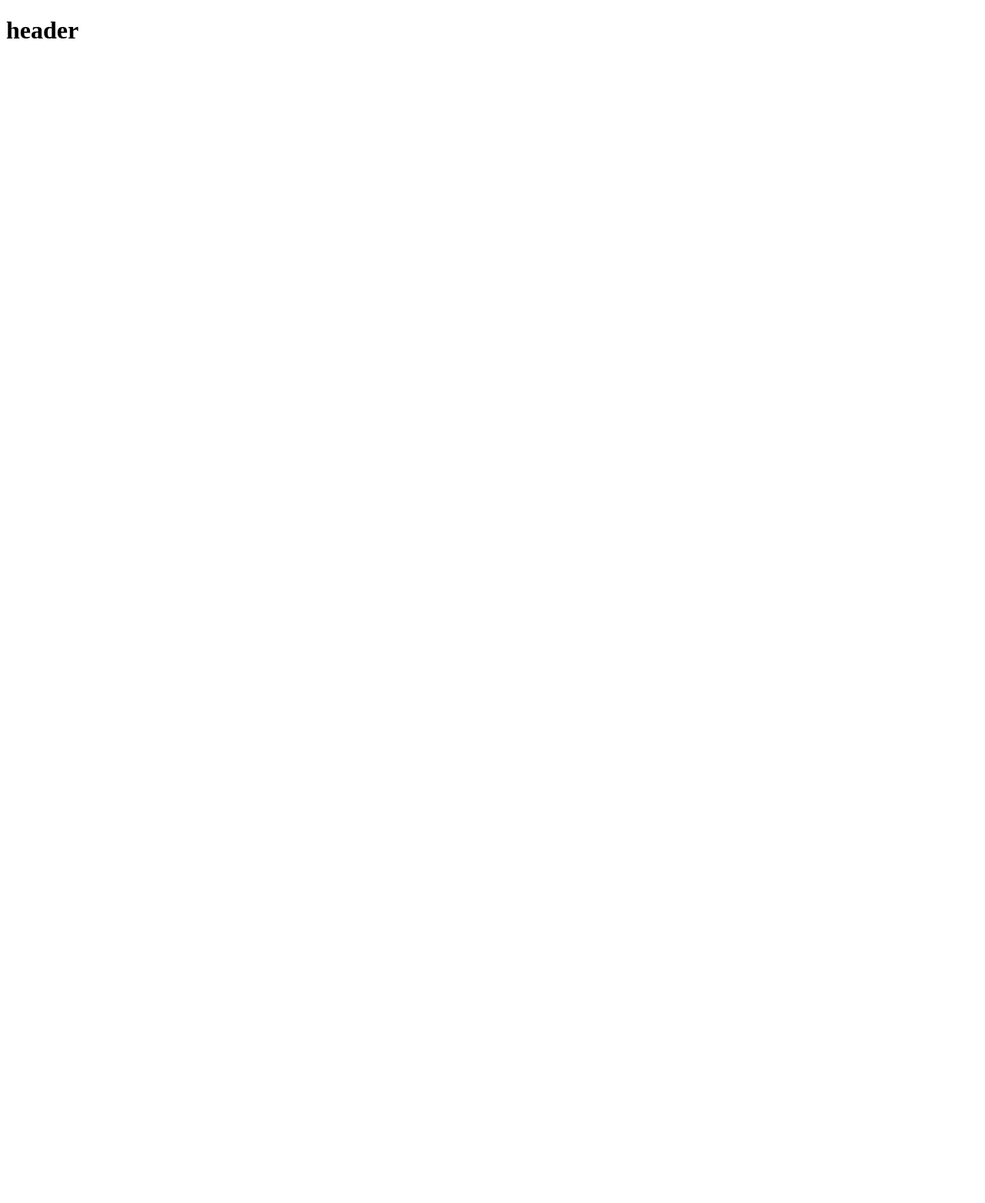
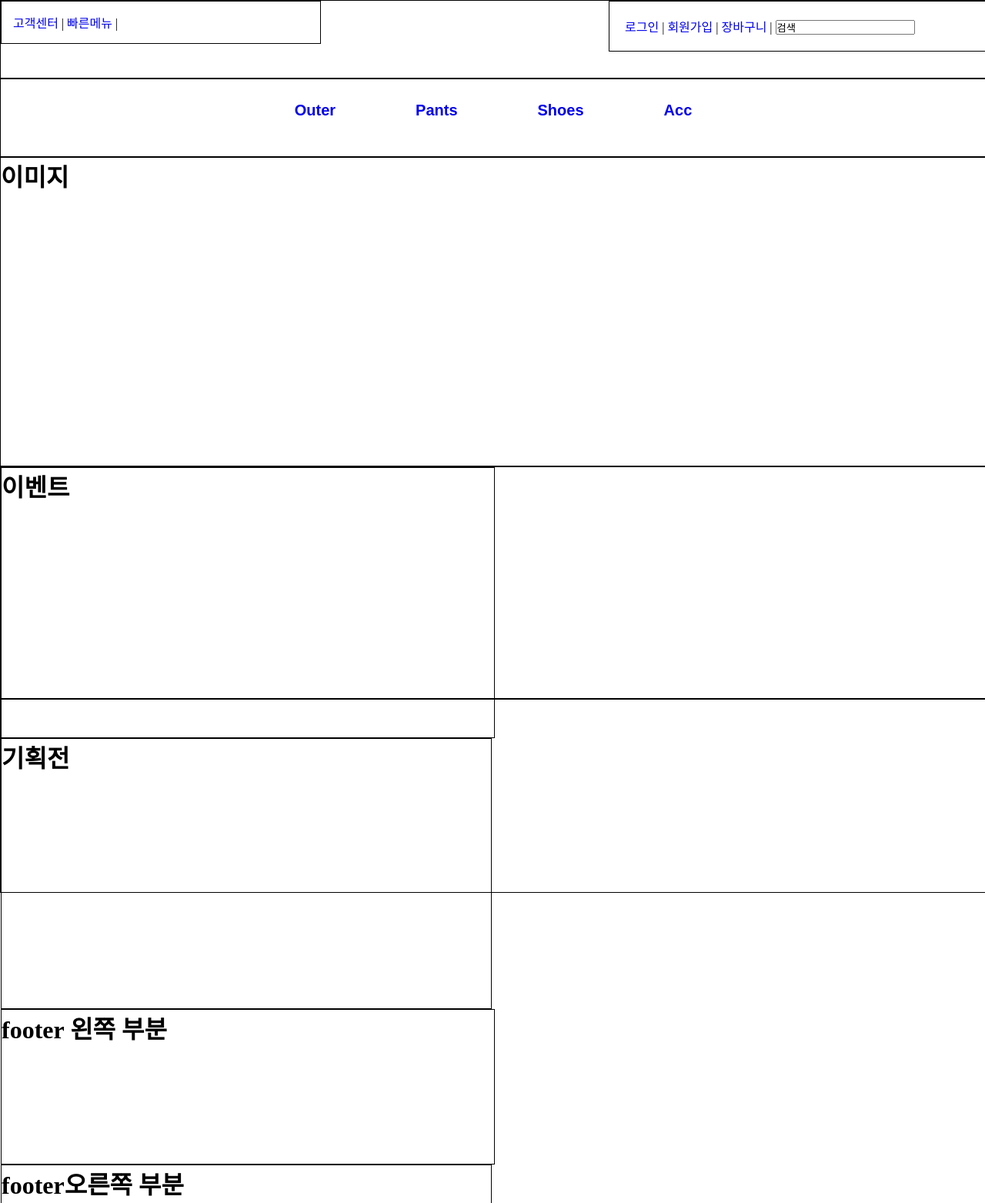
Before and after one commit to Koras02/codingtraningWeb, a plain HTML site: page index.html in a window 1280 px wide. Shown: the top 1563 px of the page at 77% size. Before the commit the page ends 800 px from the top, so only its background shows below. Drawn offline with Linux system fonts and the light colour scheme.

Commit message:
레이아웃 사본

```diff
--- /dev/null
+++ b/css/main.css
@@ -0,0 +1,86 @@
+@charset 'utf-8';
+
+/* header */
+.header {
+  width: 100%;
+  height: 100px;
+  margin: auto;
+  border: 1px solid #000;
+}
+
+.header #left {
+  width: 30%;
+  padding: 15px;
+  border: 1px solid #000;
+  float: left;
+}
+
+.header #right {
+  width: 35%;
+  padding: 20px;
+  border: 1px solid #000;
+  float: right;
+}
+/* end */
+/* 카테고리 */
+.Category {
+  width: 100%;
+  height: 100px;
+  margin: auto;
+  border: 1px solid #000;
+  text-align: center;
+}
+.Category a {
+  font: bold 20px/80px arial;
+  padding: 50px;
+}
+/* end */
+
+/* Mainvisual */
+.Mainvisual {
+  width: 100%;
+  height: 400px;
+  border: 1px solid #000;
+}
+
+/* end */
+
+/* event */
+.event {
+  width: 100%;
+  height: 300px;
+  border: 1px solid #000;
+}
+
+#event {
+  width: 50%;
+  height: 350px;
+  border: 1px solid #000;
+  float: left;
+}
+#event2 {
+  width: 49.7%;
+  height: 350px;
+  border: 1px solid #000;
+  float: left;
+  display: block;
+}
+
+/* footer */
+.footerbar {
+  width: 100%;
+  height: 250px;
+  border: 1px solid #000;
+}
+#footerleft {
+  width: 50%;
+  height: 200px;
+  border: 1px solid #000;
+  float: left;
+}
+#footerright {
+  width: 49.7%;
+  height: 200px;
+  border: 1px solid #000;
+  float: left;
+}
--- /dev/null
+++ b/css/reset.css
@@ -0,0 +1,15 @@
+@charset 'urf-8';
+
+* {
+  margin: 0;
+  padding: 0;
+}
+
+a {
+  text-decoration: none;
+}
+
+ul,
+li {
+  list-style: none;
+}
--- a/index.html
+++ b/index.html
@@ -3,11 +3,56 @@
 <head>
     <meta charset="UTF-8">
     <meta name="viewport" content="width=device-width, initial-scale=1.0">
+    <link rel="stylesheet" href="css/main.css">
+    <link rel="stylesheet" href="css/reset.css">
     <title>Document</title>
 </head>
 <body>
+    <!--  header 영역 -->
     <div class="header">
-        <h1>header</h1>
+        <div id="left">
+            <a href="#">고객센터</a> |
+            <a href="#">빠른메뉴</a> |
+        </div>
+        <div id="right">
+            <a href="#">로그인</a> |
+            <a href="#">회원가입</a> |
+            <a href="#">장바구니</a> |
+            <input type="search" value="검색">
+        </div>
+    </div>
+    <!-- header 끝 -->
+    <!-- Category menu 영역 -->
+     <div class="Category">
+         <a href="#">Outer</a>
+         <a href="#">Pants</a>
+         <a href="#">Shoes</a>
+         <a href="#">Acc</a>
+     </div>
+    <!-- Category 끝  -->
+    <!-- mainvisual 영역 -->
+    <div class="Mainvisual">
+       <div id="Mainimages">
+           <h1>이미지</h1>
+       </div>
+    </div>
+    <!-- mainviasual 영역 -->
+    <!-- event 이벤트 기획전 소개  -->
+     <div class="event">
+         <div id="event">
+             <h1>이벤트</h1>
+         </div>
+         <div id="event2">
+             <h1>기획전</h1>
+         </div>
+     </div>
+    <div class="footerbar">
+        <div id="footerleft">
+          <h1>footer 왼쪽 부분</h1>
+        </div>
+        <div id="footerright">
+            <h1>footer오른쪽 부분</h1>
+        </div>
     </div>
 </body>
 </html>
```
Also changed, not shown: css/sub.css (added).
